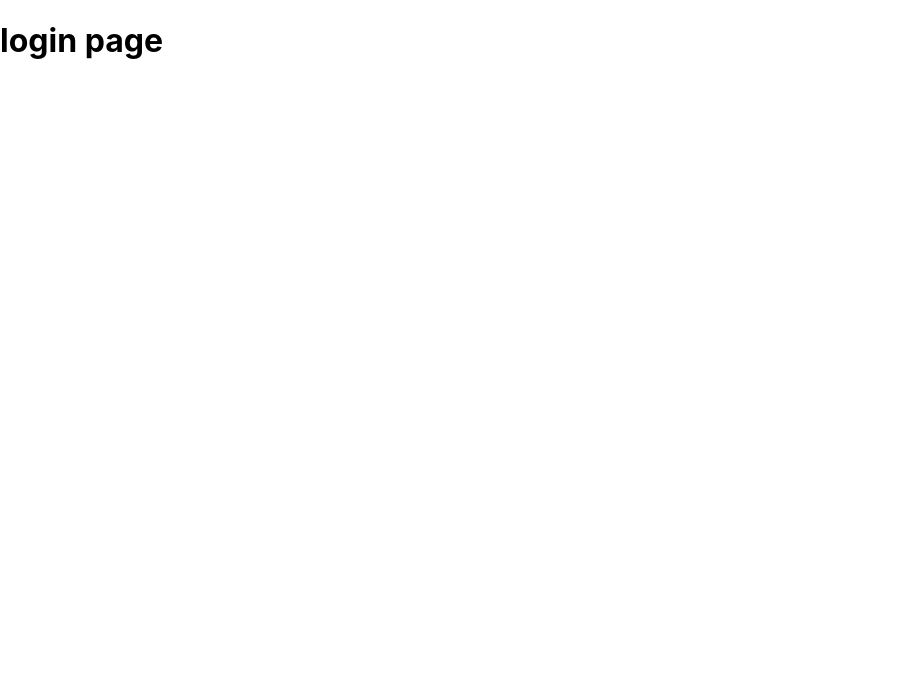
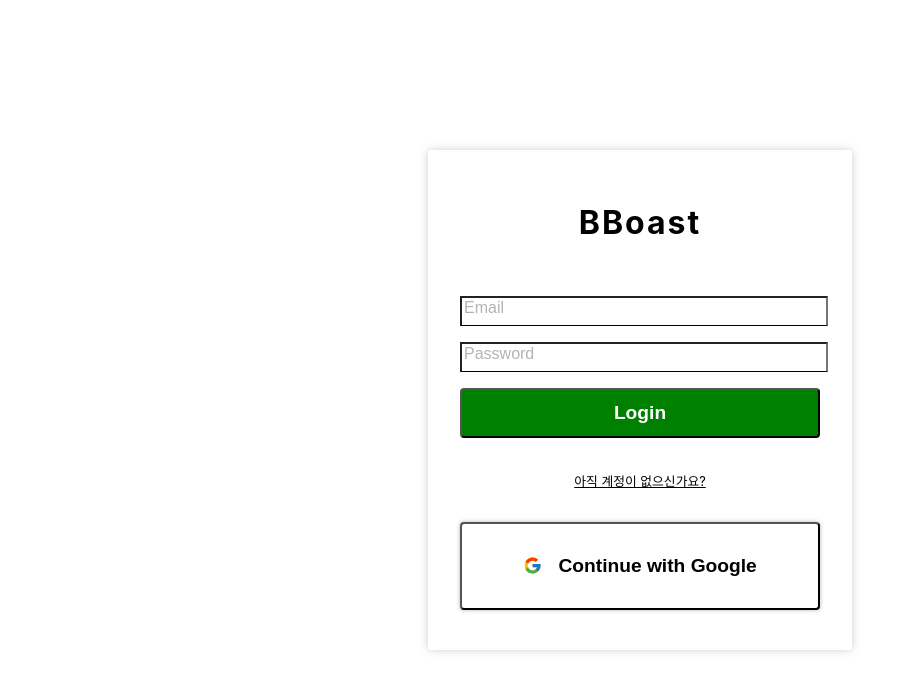
Before and after one commit to codestates/BBoast, a React (Create React App) app in the folder client/: page / in a window 1280 px wide. Shown: the top 692 px of the page, without its empty margins (0-916 px from the left). Built offline with nearby package versions, Linux system fonts and the light colour scheme.

Commit message:
feat : 로그인 페이지 목업

```diff
--- a/client/src/pages/LoginPage.js
+++ b/client/src/pages/LoginPage.js
@@ -1,10 +1,41 @@
 import React from 'react';
+import AuthTemplate from '../components/auth/AuthTemplate';
+import AuthForm from '../components/auth/AuthForm'
+import Button from '../components/common/Button';
+import styled from 'styled-components';
+import { FcGoogle } from 'react-icons/fc';
+
+const SocialLoginBox = styled.div`
+    display: flex;
+    justify-content: center;
+    align-items: center;
+    margin: 2rem 0 0.5rem;
+`;
+
+const SocialButton = styled(Button)`
+    display: flex;
+    justify-content: center;
+    align-items: center;
+    width: 100%;
+    padding: 0.75rem 0 ;
+    color: #000;
+    font-size: 1.2rem;
+    background: #fff;
+    box-shadow: 0 0 4px rgba(0, 0, 0, 0.3);
+    gap: 1rem;
+`;
 
 const LoginPage = () => {
     return (
-        <div>
-            <h1>login page</h1>
-        </div>
+        <AuthTemplate>
+            <AuthForm type="login"/>
+            <SocialLoginBox>
+                <SocialButton>
+                    <FcGoogle/>
+                    <p>Continue with Google</p>
+                </SocialButton>
+            </SocialLoginBox>
+        </AuthTemplate>
     );
 };
 
```
